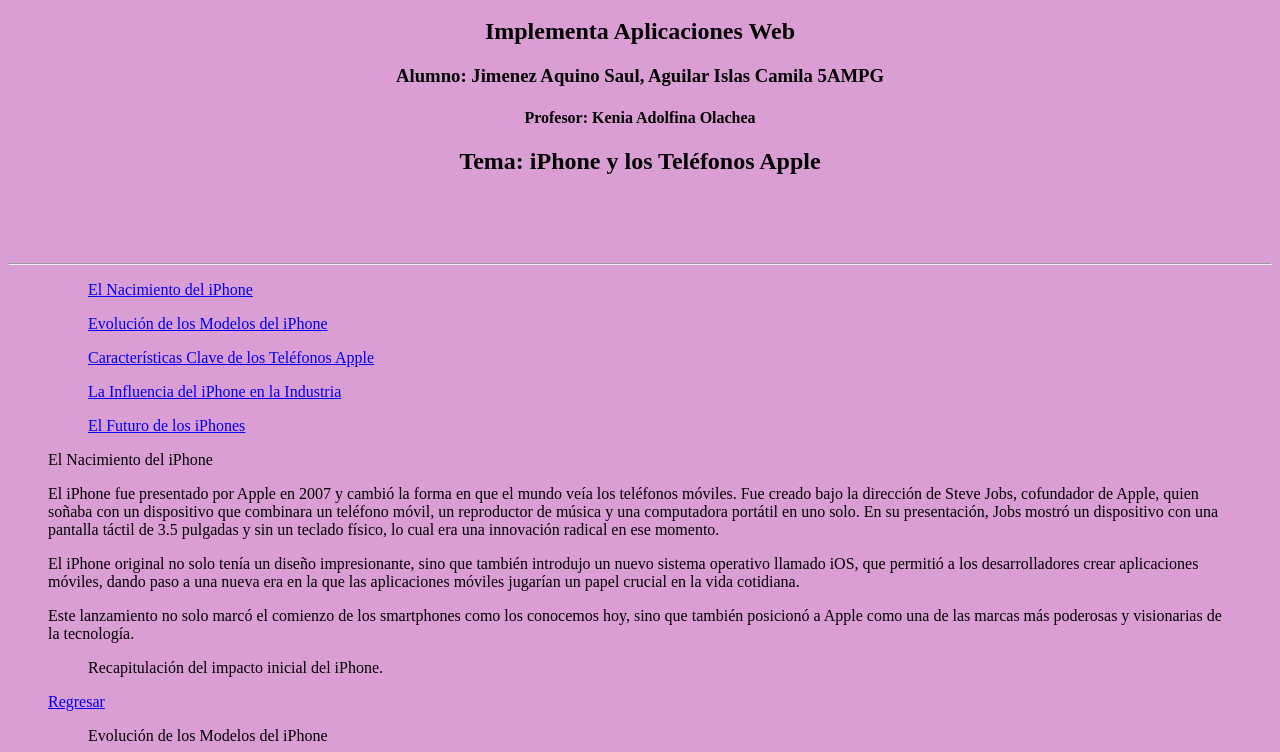
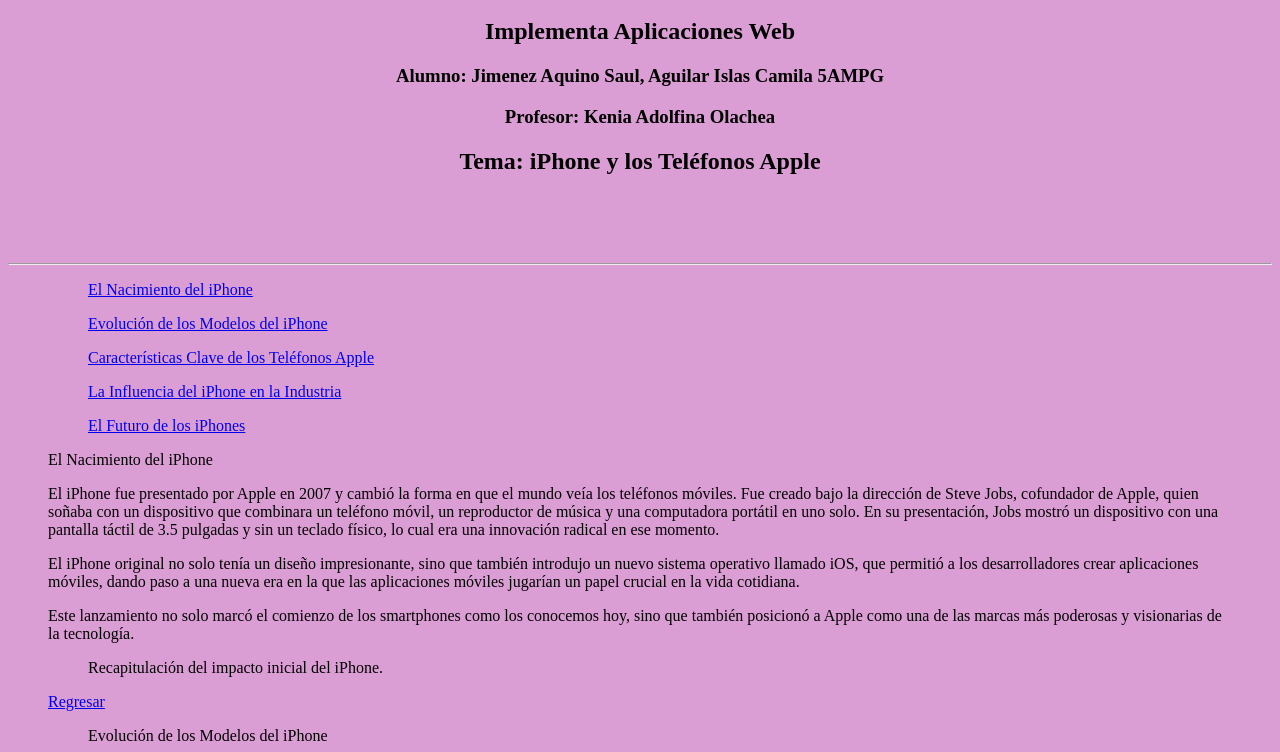
Before and after one commit to CamilaAguilarIslas/Examen.github.io, a plain HTML site: page docs/index.html in a window 1280 px wide. Shown: the part 48-800 px from the top of the page. Drawn offline with Linux system fonts and the light colour scheme.

Commit message:
Update index.html

```diff
--- a/docs/index.html
+++ b/docs/index.html
@@ -11,7 +11,7 @@
     <h1 align="center"><a name="arriba" id="arriba"></a>CBTis 116</h1>
     <h2 align="center">Implementa Aplicaciones Web </h2>
     <h3 align="center">Alumno: Jimenez Aquino Saul, Aguilar Islas Camila 5AMPG</h3>
-    <h4 align="center">Profesor: Kenia Adolfina Olachea</h4>
+    <h3 align="center">Profesor: Kenia Adolfina Olachea</h3>
 	    <h2 align="center">Tema: iPhone y los Teléfonos Apple</h2>
 
     <p>&nbsp;</p>
```
